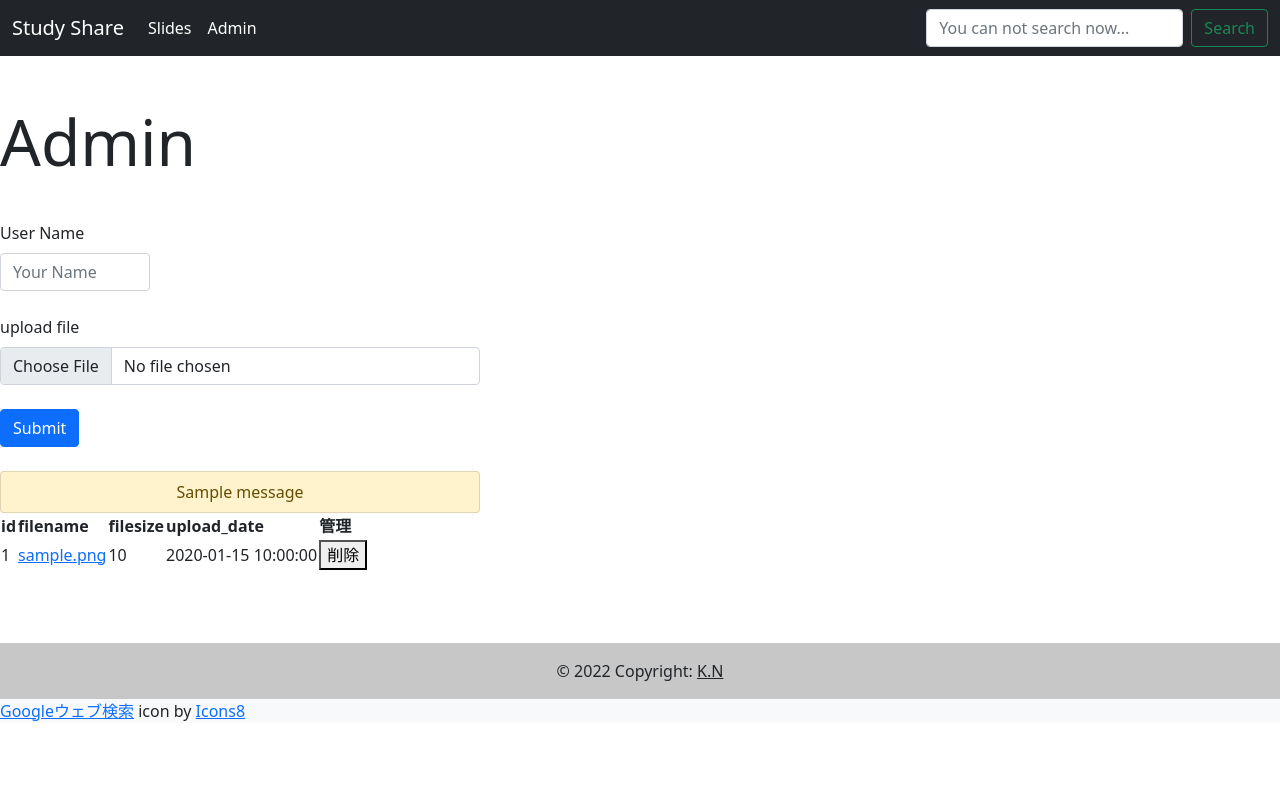
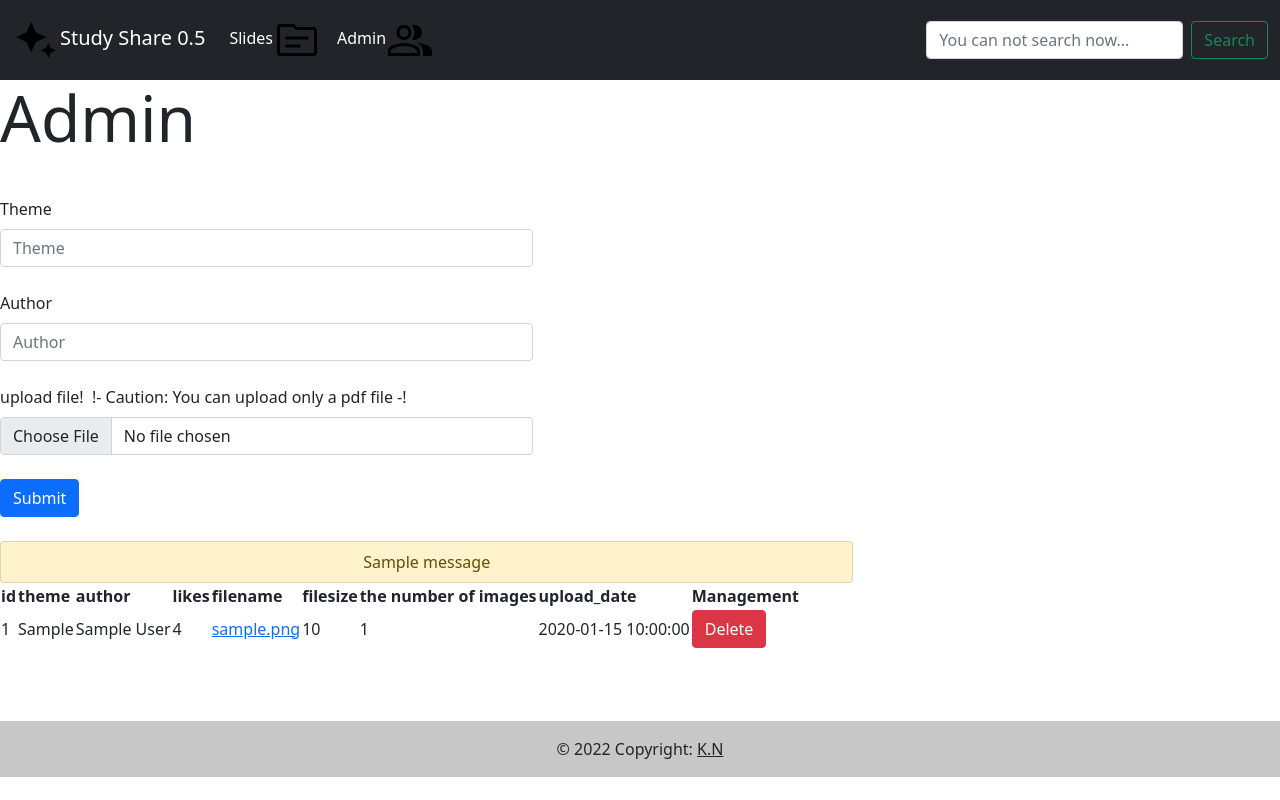
Before and after one commit to kn1515/shower, a Flask app: page /admin in a window 1280 px wide. Run offline with Flask 2, Linux system fonts and the light colour scheme; tables that the repository leaves empty hold one stand-in row (values such as "Sample post"); one stand-in notice (Sample message) is shown; some libraries are stand-ins or nearby versions.

Commit message:
add like function etc

```diff
--- a/app/app.py
+++ b/app/app.py
@@ -3,18 +3,36 @@ from markupsafe import escape
 from flask import request
 from flask import render_template
 import werkzeug
+import pdf2image
+from flask_paginate import Pagination, get_page_parameter
 import os
+import sqlite3
+import shutil
+import pathlib
+import glob
 import uuid
 from dbModels import db, File
+from flask_cors import CORS
 
-app = Flask(__name__)
+app = Flask(__name__, static_folder='static')
+CORS(app,
+    supports_credentials=True)
 
 app.config['SECRET_KEY'] = b'\x9e\xc3\x03\xbd\x90\x91*l\xb0}D<\xed\xc4l\xf9\x05`w\xabj\xc2\xcb9' #os.urandom(24)
 ALLOWED_EXTENSIONS = {'png', 'jpg', 'jpeg', 'pdf'}
-app.config['MAX_CONTENT_LENGTH'] = 5 * 1024 * 1024 # 5MB
-app.config['SQLALCHEMY_DATABASE_URI'] = 'sqlite:///study.db'
+app.config['MAX_CONTENT_LENGTH'] = 100 * 1024 * 1024 # 100MB
+app.config['SQLALCHEMY_DATABASE_URI'] = 'sqlite:///shower.db'
 app.config['SQLALCHEMY_TRACK_MODIFICATIONS'] = False
 db.init_app(app)
+
+#con = sqlite3.connect('shower.db')
+#cur = con.cursor()
+#cur.execute('select * from file')
+
+#results = cur.fetchall()
+
+#cur.close()
+#con.close()
 
 def allowed_file(filename):
    return '.' in filename and filename.rsplit('.', 1)[1].lower() in ALLOWED_EXTENSIONS
@@ -27,7 +45,13 @@ def favicon():
 def index():
     if request.method == "GET":
         files = File.query.all()
-        return render_template('index.html', files=files)
+
+        # pagenation
+        page = request.args.get(get_page_parameter(), type=int, default=1)
+        res = files[(page - 1)*9: page*9]
+        pagination = Pagination(page=page, total=len(files),  per_page=9)
+
+        return render_template('index.html', files=files, pagination=pagination, css_framework='foundation')
 
 #クライアントの命名したファイル名を利用するためのsecure_filename()
 from werkzeug.utils import secure_filename
@@ -42,23 +66,48 @@ def upload_file():
         if 'the_file' not in request.files:
             flash('ファイルが存在しません')
             return redirect(request.url)
+
         fileData = request.files["the_file"]
         if fileData.filename == '':
             flash('ファイルが選択されていません')
             return redirect(request.url)
+
+        theme = request.form["theme"]
+        if theme == '':
+            flash('テーマの記入を記入してください')
+            return redirect(request.url)
+
+        author = request.form["author"]
+        if not request.form["author"]:
+            flash('authorを記入してください')
+            return redirect(request.url)
+
         #任意の階層をフルパスで指定(macの場合。任意のユーザー名は変更してください。)
         if fileData and allowed_file(fileData.filename):
             #File Path
             file_uuid = str(uuid.uuid4())
-            savename = file_uuid + secure_filename(fileData.filename)
+# uploadしたときに.が消えることがあったのでコメントアウト
+#            savename = file_uuid + secure_filename(fileData.filename)
+            savename = file_uuid + fileData.filename
             filepath = '/usr/src/app/uploads/' + savename
             fileData.save(filepath)
+
+            #pdf to images
+            images = pdf2image.convert_from_path(filepath, grayscale=False, size=800)
+            fdir = '/usr/src/app/uploads/images/' + savename
+            if os.path.exists(fdir) == False:
+                os.makedirs(fdir)
+                for index, image in enumerate(images):
+                    image.save(fdir + '/' + savename +"-"+ str(index+1) + '.png')
+            # imgの枚数を確認
+            imgnum = len(glob.glob( fdir + '/*'))
             #DBデータ保存
             filesize = os.stat(filepath).st_size
             #star = 0
-            file_record = File(filename=savename, filesize=filesize)
+            file_record = File(filename=savename, filesize=filesize, theme=theme, author=author, stars=0, imgnum=imgnum)
             db.session.add(file_record)
             db.session.commit()
+
             files = File.query.all()
             #アップロードしてサーバーにファイルが保存されたらfinishedを表示
             return render_template('admin.html', fileurl=savename, files=files)
@@ -71,6 +120,24 @@ def over_max_file_size(error):
     flash('ファイルサイズが大きすぎます')
     return redirect(request.url)
 
+@app.errorhandler(404)
+def page_not_found(error):
+    return render_template('page_not_found.html'), 404
+
+@app.route('/images/<path:path>')
+def send_img(path):
+    return send_from_directory('/usr/src/app/uploads/images/', path=path)
+
+@app.route('/imgnum/<filename>')
+def img_num(filename):
+    return str(len(glob.glob('/usr/src/app/uploads/images/' + filename + '/*')))
+
+@app.route('/carousel/<int:id>')
+def carousel(id):
+    file = File.query.filter_by(id=id).first()
+    images = glob.glob('/usr/src/app/uploads/images/' + file.filename + '/*')
+    return render_template('slider.html', file=file, images=images)
+
 @app.route('/uploads/<filename>')
 def uploaded_file(filename):
     return send_from_directory('/usr/src/app/uploads/', filename)
@@ -79,10 +146,32 @@ def uploaded_file(filename):
 def delete(id):
     file = File.query.filter_by(id=id).first()
     os.remove('/usr/src/app/uploads/' + file.filename)
+    shutil.rmtree('/usr/src/app/uploads/images/' + file.filename)
     db.session.delete(file)
     db.session.commit()
-    files = File.query.all()
-    return render_template('admin.html', files=files)
+    return redirect(url_for("upload_file"))
+
+@app.route('/like/<int:id>')
+def like(id):
+    likes = File.query.filter_by(id=id).first()
+    likes.stars = likes.stars + 1
+    db.session.commit()
+    return str(likes.stars)
+    # redirect
+#    file = File.query.filter_by(id=id).first()
+#    images = glob.glob('/usr/src/app/uploads/images/' + file.filename + '/*')
+#    return render_template('slider.html', file=file, images=images)
+
+@app.route('/pdf2Images/<int:id>')
+def pdf2Images(id):
+    file = File.query.filter_by(id=id).first()
+    images = pdf2image.convert_from_path('/usr/src/app/uploads/' + file.filename, grayscale=True, size=1000)
+    fdir = '/usr/src/app/uploads/images/' + file.filename
+    if os.path.exists(fdir) == False:
+        os.makedirs(fdir)
+        for index, image in enumerate(images):
+           image.save(fdir + '/' + file.filename +"-"+ str(index+1) + '.png')
+    return redirect(url_for("upload_file"))
 
 if __name__ == '__main__':
     app.run()
--- a/app/dbModels.py
+++ b/app/dbModels.py
@@ -5,8 +5,12 @@ db = SQLAlchemy()
 
 class File(db.Model):
    id = db.Column(db.Integer, primary_key=True)
+   theme  = db.Column(db.String, nullable=False)
+   author = db.Column(db.String, nullable=False)
+   stars = db.Column(db.Integer, nullable=False)
    filename = db.Column(db.String, unique=True, nullable=False)
    filesize = db.Column(db.Integer, nullable=False)
+   imgnum = db.Column(db.Integer, nullable=False)
    upload_date = db.Column(db.DateTime, nullable=False, default=datetime.now)
 
    def __repr__(self):
--- a/app/requirements.txt
+++ b/app/requirements.txt
@@ -1,2 +1,5 @@
 flask==2.0.1
 Flask-SQLAlchemy==2.5.1
+flask_cors==3.0.8
+pdf2image==1.11.0
+flask-paginate==0.5.0
--- a/app/templates/admin.html
+++ b/app/templates/admin.html
@@ -18,15 +18,21 @@
   	<p class="display-3">Admin</p>
   	<br>
 	<form method="POST" action="/admin" enctype="multipart/form-data">
-  	  <div class="col-xs-4">
-  	    <label for="userName" class="form-label">User Name</label>
-  	    <input style="width:150px;" class="form-control" placeholder="Your Name" name="username" type="text"/>
+  	  <div class="col-md-5">
+  	    <label for="theme" class="form-label">Theme</label>
+  	    <input class="form-control" placeholder="Theme" name="theme" type="text"/>
   	  </div>
   	  <br>
+          <div class="col-md-5">
+            <label for="author" class="form-label">Author</label>
+            <input class="form-control" placeholder="Author" name="author" type="text"/>
+          </div>
+          <br>
+
   	  <div class="form-group">
-  	    <div class="col-xs-4">
-  	      <label for="formFileMultiple" class="form-label">upload file</label>
-  	      <input style="width:480px;" class="form-control" id="formFileMultiple" name="the_file" type="file"/>
+  	    <div class="col-md-5">
+  	      <label for="formFileMultiple" class="form-label">upload file!&nbsp;&nbsp;!-&nbsp;Caution: You can upload only a pdf file&nbsp;-!</label>
+  	      <input class="form-control" id="formFileMultiple" name="the_file" type="file"/>
   	    </div>
   	  </div>
   	  <br>
@@ -36,43 +42,59 @@
         <br>
         {% with messages = get_flashed_messages() %}
         {% if messages %}
-        <ul class="list-group flashes">
-        {% for message in messages %}
-          <li style="width:480px;" class="text-center list-group-item list-group-item-warning">{{ message }}</li>
-        {% endfor %}
-        </ul>
+        <div class="col-md-8">
+          <ul class="list-group flashes">
+          {% for message in messages %}
+            <li class="text-center list-group-item list-group-item-warning">{{ message }}</li>
+          {% endfor %}
+          </ul>
+        </div>
         {% endif %}
         {% endwith %}
 
         {% if fileurl %}
-        <p>アップロードに成功しました。</p>
-        <p>ダウンロードURL:<b><a href="/uploads/{{fileurl}}">{{fileurl}}</a></b></p>
+        <p>Uploaded Successfully</p>
+        <p>DownLoad URL:<b><a href="/uploads/{{fileurl}}">{{fileurl}}</a></b></p>
         {% endif %}
 
+        {% if files %}
         <table>
           <thead>
           <tr>
           <th>id</th>
+          <th>theme</th>
+          <th>author</th>
+          <th>likes</th>
           <th>filename</th>
           <th>filesize</th>
+          <th>the number of images</th>
           <th>upload_date</th>
-            <th>管理</th>
+            <th>Management</th>
           </tr>
           </thead>
           <tbody>
           {% for file in files %}
           <tr>
             <td>{{ file.id }} </td>
+            <td>{{ file.theme }} </td>
+            <td>{{ file.author }} </td>
+            <td>{{ file.stars }} </td>
             <td><a href="/uploads/{{file.filename}}">{{ file.filename }}</a></td>
             <td>{{ file.filesize }} </td>
+            <td>{{ file.imgnum }} </td>
             <td>{{ file.upload_date }} </td>
             <td>
-              <button onClick="if(confirm('本当に削除しますか？')){location.href = 'delete/{{file.id}}';}">削除</button>
+              <button type="button" class="btn btn-danger" onClick="if(confirm('Are you sure you want to permanently delete this file?')){location.href = 'delete/{{file.id}}';}">Delete</button>
             </td>
            </tr>
            {% endfor %}
            </tbody>
          </table>
+         {% endif %}
+
+        {% if not files %}
+          <h1 class="display-3">Not Found&#x1f644;</h1>
+        {% endif %}
 
   	{%- include "footer.html" %}
   </body>
--- a/app/templates/footer.html
+++ b/app/templates/footer.html
@@ -7,5 +7,4 @@
     <a class="text-dark" >K.N</a>
   </div>
   <!-- Copyright -->
-  <a target="_blank" href="https://icons8.com/icon/114896/googleウェブ検索">Googleウェブ検索</a> icon by <a target="_blank" href="https://icons8.com">Icons8</a>
 </footer>
--- a/app/templates/header.html
+++ b/app/templates/header.html
@@ -1,16 +1,16 @@
 <nav class="navbar navbar-expand-lg navbar-dark bg-dark">
   <div class="container-fluid">
-    <a class="navbar-brand" href="/">Study Share</a>
+    <a class="navbar-brand" href="/"><img src="{{ url_for('static', filename='favicon.ico') }}">Study Share 0.5</a>
     <button class="navbar-toggler" type="button" data-bs-toggle="collapse" data-bs-target="#navbarSupportedContent" aria-controls="navbarSupportedContent" aria-expanded="false" aria-label="Toggle navigation">
       <span class="navbar-toggler-icon"></span>
     </button>
     <div class="collapse navbar-collapse" id="navbarSupportedContent">
       <ul class="navbar-nav me-auto mb-2 mb-lg-0">
         <li class="nav-item">
-          <a class="nav-link active" aria-current="page" href="/">Slides</a>
+          <a class="nav-link active" aria-current="page" href="/">Slides<img src="{{ url_for('static', filename='topic.svg') }}"></a>
         </li>
         <li class="nav-item">
-          <a class="nav-link active" aria-current="page" href="/admin">Admin</a>
+          <a class="nav-link active" aria-current="page" href="/admin">Admin<img src="{{ url_for('static', filename='group.svg') }}"></a>
         </li>
       </ul>
       <form class="d-flex">
@@ -20,4 +20,3 @@
     </div>
   </div>
 </nav>
-<br><br>
--- a/docker-compose.yml
+++ b/docker-compose.yml
@@ -8,3 +8,5 @@ services:
     volumes:
       - ./app:/usr/src/app
     command: bash -c "python3 /usr/src/app/dbGen.py && flask run --host=0.0.0.0"
+    environment:
+      - TZ=Asia/Tokyo
```
Also changed, not shown: app/static/getStars.js (added, +20 -0 lines), app/static/getStars_idx.js (added, +20 -0 lines), app/templates/index.html (+69 -21 lines), app/templates/modal.html (added, +61 -0 lines), app/templates/page_not_found.html (added, +22 -0 lines), app/templates/slider.html (added, +135 -0 lines), app/static/favicon.ico, app/static/favorite.svg (added), app/static/file_download.png (added), app/static/group.svg (added), app/static/topic.svg (added), 1 other file.
